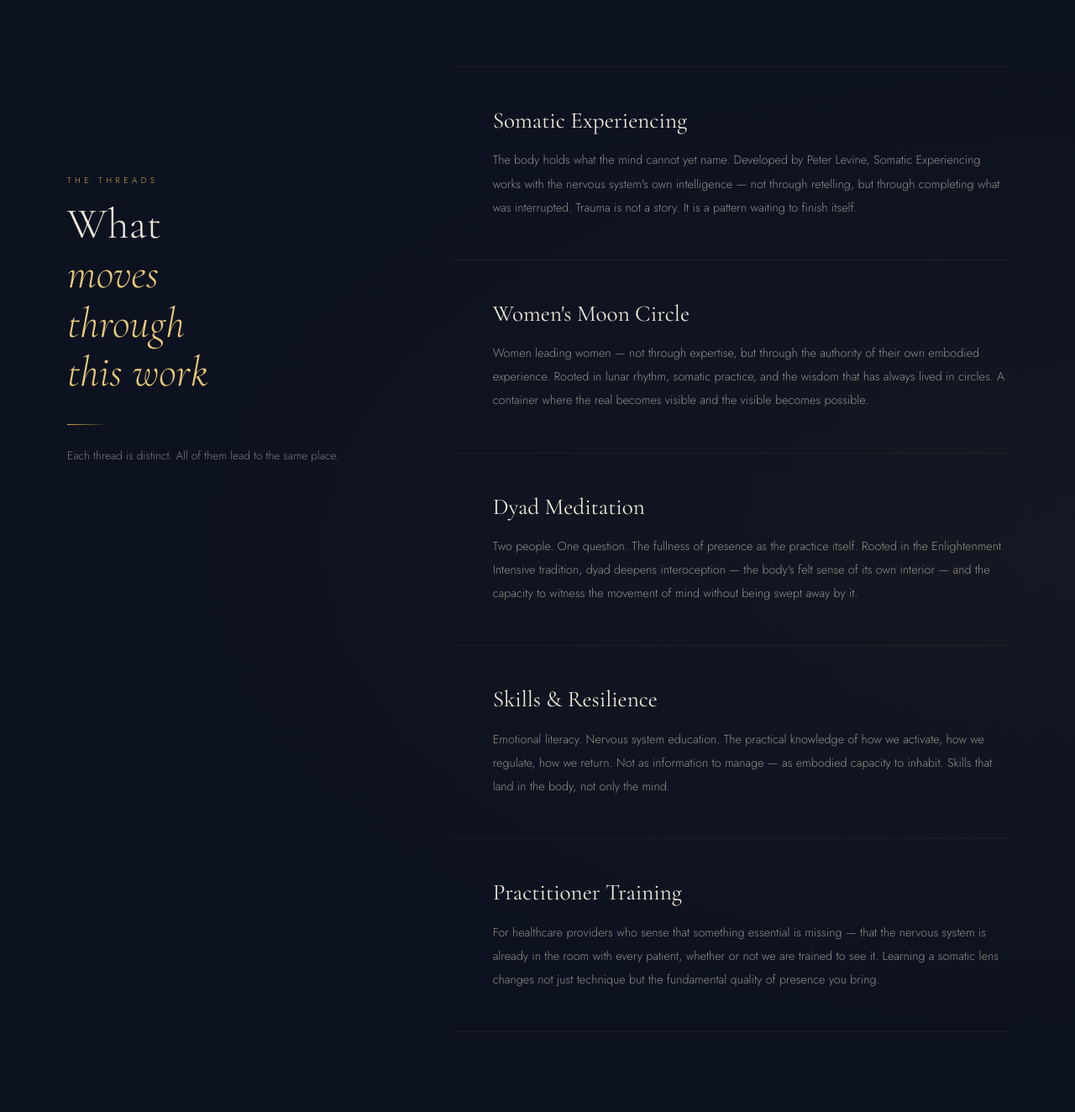
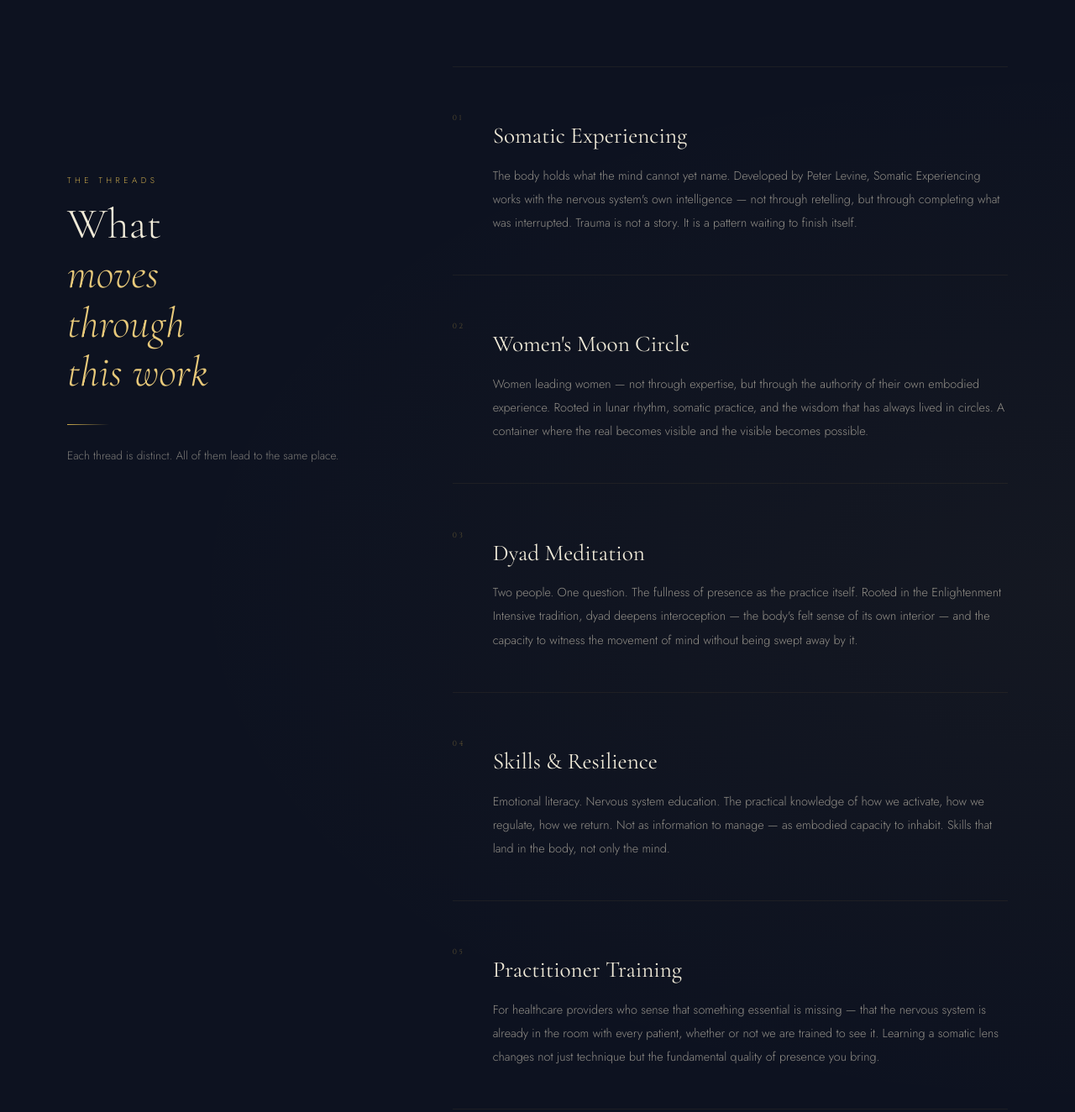
Before and after one commit to aasarode/Neurozenesis1, an Eleventy site: page src/index.njk in a window 1280 px wide. Shown: the part 2460-3784 px from the top of the page at 84% size. Built offline with nearby package versions, Linux system fonts and the light colour scheme; Eleventy itself is replaced by a stand-in of ours; files that its build step writes are made by us from their sources.

Commit message:
Add files via upload

```diff
--- a/src/index.njk
+++ b/src/index.njk
@@ -101,30 +101,35 @@ permalink: /
     </div>
     <div class="approach-threads">
       <div class="thread reveal">
+        <div class="thread-number">01</div>
         <div class="thread-content">
           <h3><a href="/offerings/#se-section" class="thread-link">Somatic Experiencing</a></h3>
           <p>The body holds what the mind cannot yet name. Developed by Peter Levine, Somatic Experiencing works with the nervous system's own intelligence — not through retelling, but through completing what was interrupted. Trauma is not a story. It is a pattern waiting to finish itself.</p>
         </div>
       </div>
       <div class="thread reveal">
+        <div class="thread-number">02</div>
         <div class="thread-content">
           <h3><a href="/offerings/#moon-section" class="thread-link">Women's Moon Circle</a></h3>
           <p>Women leading women — not through expertise, but through the authority of their own embodied experience. Rooted in lunar rhythm, somatic practice, and the wisdom that has always lived in circles. A container where the real becomes visible and the visible becomes possible.</p>
         </div>
       </div>
       <div class="thread reveal">
+        <div class="thread-number">03</div>
         <div class="thread-content">
           <h3><a href="/offerings/#dyad-section" class="thread-link">Dyad Meditation</a></h3>
           <p>Two people. One question. The fullness of presence as the practice itself. Rooted in the Enlightenment Intensive tradition, dyad deepens interoception — the body's felt sense of its own interior — and the capacity to witness the movement of mind without being swept away by it.</p>
         </div>
       </div>
       <div class="thread reveal">
+        <div class="thread-number">04</div>
         <div class="thread-content">
           <h3><a href="/offerings/#workshops-section" class="thread-link">Skills &amp; Resilience</a></h3>
           <p>Emotional literacy. Nervous system education. The practical knowledge of how we activate, how we regulate, how we return. Not as information to manage — as embodied capacity to inhabit. Skills that land in the body, not only the mind.</p>
         </div>
       </div>
       <div class="thread reveal">
+        <div class="thread-number">05</div>
         <div class="thread-content">
           <h3><a href="/offerings/#practitioner-section" class="thread-link">Practitioner Training</a></h3>
           <p>For healthcare providers who sense that something essential is missing — that the nervous system is already in the room with every patient, whether or not we are trained to see it. Learning a somatic lens changes not just technique but the fundamental quality of presence you bring.</p>
@@ -199,6 +204,7 @@ permalink: /
       <span class="stanza">Ibis forged her wings through the wind.</span>
       <span class="stanza">Her wings weathered to the worlds of life and death</span>
       <span class="stanza">So when you feel the unbearable weight of your power</span>
+      <br>
       <span class="stanza">As you flounder drop cry and cower</span>
       <br>
       <span class="stanza emphasis">i will not stop you,</span>
@@ -207,6 +213,7 @@ permalink: /
       <br>
       <span class="stanza">As fear floods the hollow of your being</span>
       <span class="stanza">The desire for annihilation the only answer to the pain inside</span>
+      <br>
       <span class="stanza emphasis">i will not hold you back from knowing who You are.</span>
       <br>
       <span class="stanza">Power sieved through another is never owned.</span>
```
